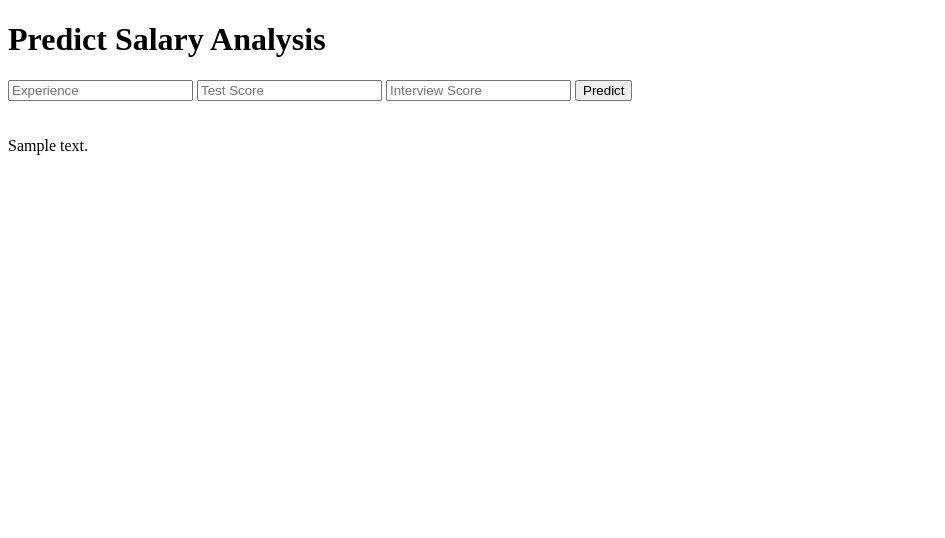
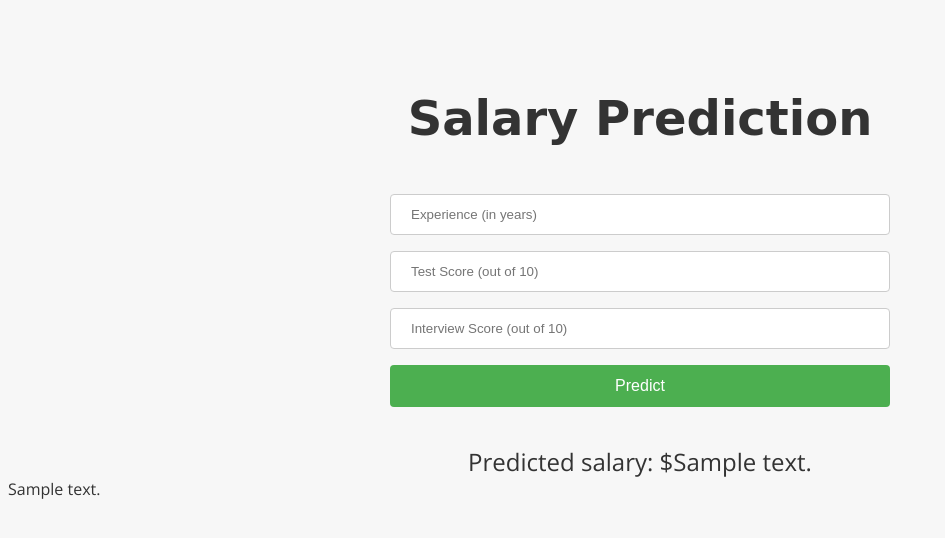
Before and after one commit to BaptisteGuillemin/deployment_project_realestate_prediction, a Flask app: template templates/index.html in a window 1280 px wide. Shown: the top 538 px of the page, without its empty margins (0-945 px from the left). Run offline with Flask 2, Linux system fonts and the light colour scheme; the template is opened without the code that fills it: most values are stand-ins (such as "Sample title", 1, 10 or a date in 2020); parts of the project's set-up code (start-up, migrations or seed data) failed here and were passed over.

Commit message:
read me note

```diff
--- a/templates/index.html
+++ b/templates/index.html
@@ -1,31 +1,77 @@
 <!DOCTYPE html>
-<html >
-<!--From https://codepen.io/frytyler/pen/EGdtg-->
-<head>
-  <meta charset="UTF-8">
-  <title>ML API</title>
-  <link href='https://fonts.googleapis.com/css?family=Pacifico' rel='stylesheet' type='text/css'>
-<link href='https://fonts.googleapis.com/css?family=Arimo' rel='stylesheet' type='text/css'>
-<link href='https://fonts.googleapis.com/css?family=Hind:300' rel='stylesheet' type='text/css'>
-<link href='https://fonts.googleapis.com/css?family=Open+Sans+Condensed:300' rel='stylesheet' type='text/css'>
-
-</head>
-
-<body>
- <div class="login">
-	<h1>Predict Salary Analysis</h1>
-
-     <!-- Main Input For Receiving Query to our ML -->
-    <form action="{{ url_for('predict')}}"method="post">
-    	<input type="text" name="experience" placeholder="Experience" required="required" />
-        <input type="text" name="test_score" placeholder="Test Score" required="required" />
-		<input type="text" name="interview_score" placeholder="Interview Score" required="required" />
-
-        <button type="submit" class="btn btn-primary btn-block btn-large">Predict</button>
-    </form>
-
-   <br>
-   <br>
+<html>
+  <head>
+    <meta charset="UTF-8">
+    <title>Salary Prediction</title>
+    <link href='https://fonts.googleapis.com/css?family=Open+Sans:300' rel='stylesheet' type='text/css'>
+    <style>
+      body {
+        background-color: #f7f7f7;
+        font-family: 'Open Sans', sans-serif;
+        color: #333;
+      }
+      .container {
+        margin: 0 auto;
+        max-width: 500px;
+        text-align: center;
+        padding-top: 50px;
+      }
+      h1 {
+        font-family: 'Pacifico', cursive;
+        font-size: 48px;
+        margin-bottom: 40px;
+      }
+      input[type="text"] {
+        width: 100%;
+        padding: 12px 20px;
+        margin: 8px 0;
+        box-sizing: border-box;
+        border-radius: 4px;
+        border: 1px solid #ccc;
+      }
+      button[type="submit"] {
+        background-color: #4CAF50;
+        color: white;
+        padding: 12px 20px;
+        margin: 8px 0;
+        border: none;
+        border-radius: 4px;
+        cursor: pointer;
+        font-size: 16px;
+        width: 100%;
+      }
+      button[type="submit"]:hover {
+        background-color: #45a049;
+      }
+      .prediction {
+        font-size: 24px;
+        margin-top: 30px;
+      }
+      .error {
+        color: red;
+        font-size: 18px;
+        margin-top: 10px;
+      }
+    </style>
+  </head>
+  <body>
+    <div class="container">
+      <h1>Salary Prediction</h1>
+      <form action="{{ url_for('predict') }}" method="post">
+        <input type="text" name="experience" placeholder="Experience (in years)" required="required" />
+        <input type="text" name="test_score" placeholder="Test Score (out of 10)" required="required" />
+        <input type="text" name="interview_score" placeholder="Interview Score (out of 10)" required="required" />
+        <button type="submit">Predict</button>
+      </form>
+      {% if prediction_text %}
+        <div class="prediction">Predicted salary: ${{ prediction_text }}</div>
+      {% endif %}
+      {% if error %}
+        <div class="error">{{ error }}</div>
+      {% endif %}
+    </div>
+  </body>
+</html>
    {{ prediction_text }}
 
  </div>
```
